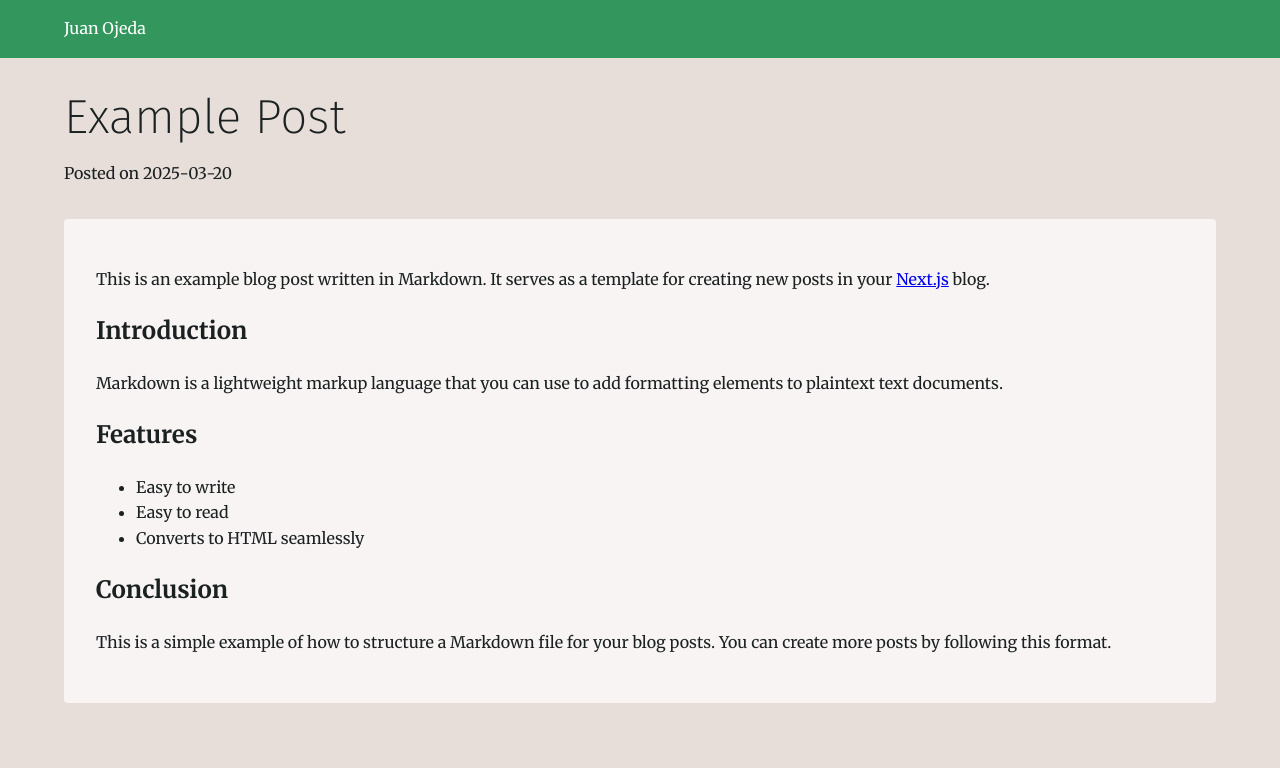
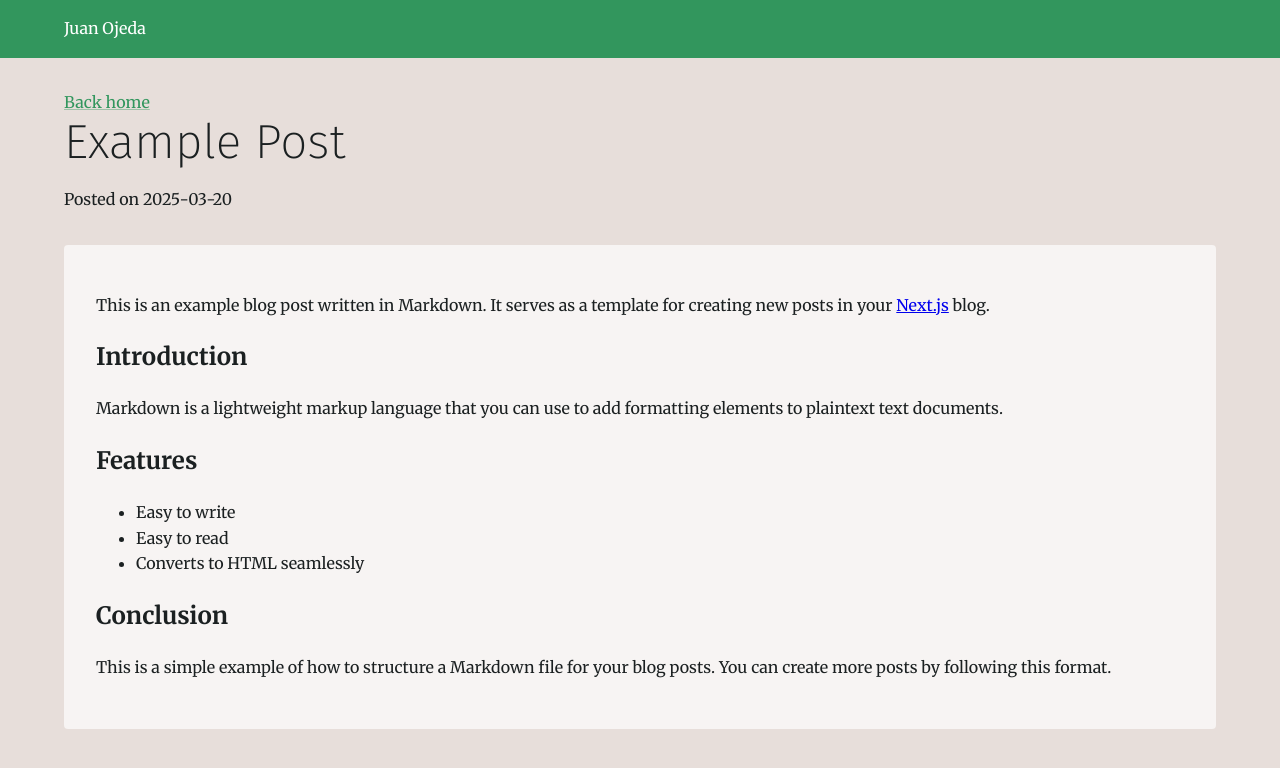
Before and after one commit to juanojeda/blog, a Next.js app: page /posts/example-post in a window 1280 px wide. Shown: the top 768 px of the page. Built offline with nearby package versions, Linux system fonts and the light colour scheme; what @mui/material-nextjs would draw is missing.

Commit message:
add home link on post layout

```diff
--- a/src/app/posts/[slug]/PostLayout.tsx
+++ b/src/app/posts/[slug]/PostLayout.tsx
@@ -1,9 +1,11 @@
 "use client";
-import { Box, Paper } from "@mui/material";
+import { Box, Link, Paper } from "@mui/material";
 import Typography from "@mui/material/Typography";
 
 const PostLayout = ({ frontmatter, children }: { frontmatter: any; children: React.ReactNode }) => {
   return (
+    <>
+      <Link href="/"> Back home</Link>
       <Box component={'article'}>
         <Box sx={{  mb: 4 }}>
           <Typography variant="h1">{frontmatter.title}</Typography>
@@ -16,6 +18,8 @@ const PostLayout = ({ frontmatter, children }: { frontmatter: any; children: Rea
           {children}
         </Paper>
       </Box>
+
+    </>
   );
 };
 
```
Lines whose indentation alone changed are shown as unchanged.
